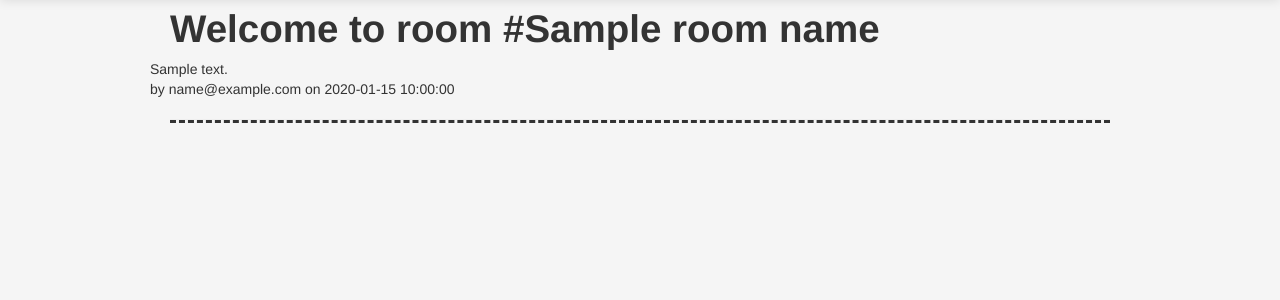
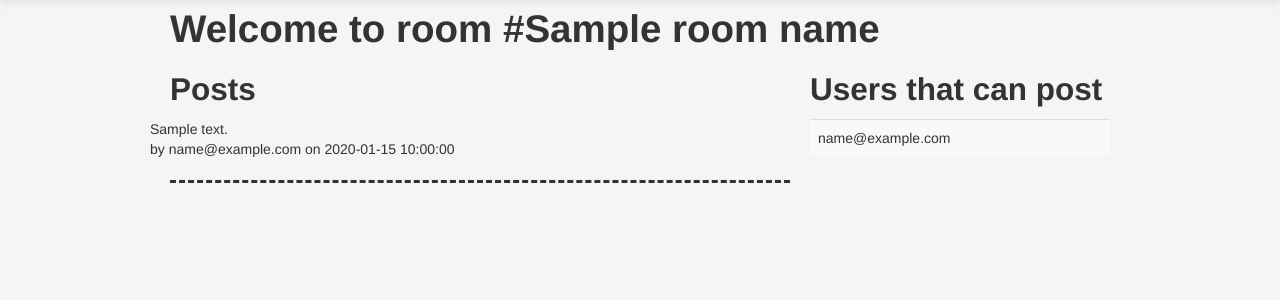
Before and after one commit to mingo/chatty-pie, a Python web app: template templates/single-room.html in a window 1280 px wide. Shown: the part 41-341 px from the top of the page. Run offline with Jinja, Linux system fonts and the light colour scheme; the template is opened without the code that fills it: most values are stand-ins (such as "Sample title", 1, 10 or a date in 2020); some libraries are stand-ins or nearby versions.

Commit message:
Added list of users that are allowed to post to a chatroom. + added info for when no posts are available.

```diff
--- a/templates/single-room.html
+++ b/templates/single-room.html
@@ -3,7 +3,6 @@
 <html>
 <head>
     <link type="text/css" rel="stylesheet" href="/bootstrap/css/bootstrap.css">
-    <link type="text/css" rel="stylesheet" href="/bootstrap/css/bootstrap-responsive.css">
     <style type="text/css">
         body {
             padding-top: 40px;
@@ -27,6 +26,18 @@
 </div>
 <div class="container">
     <h1>Welcome to room #{{ room_name }}</h1>
+    <div class="row">
+        <div class="span8" id="posts">
+            <h2>Posts</h2>
+            {% if not posts %}
+                <div class="alert alert-info">
+                    <strong>Welcome!</strong> There are no posts yet. Add some with
+                    <pre>
+curl -X POST --data\
+    '{"user_email": "user@email.com", "content": "my post"}'\
+  [host]/rooms/{{ room_id }}/posts -i</pre>
+                </div>
+            {% endif %}
             {% for post in posts %}
                 <div class="row">
                     {{ post.content|safe }}
@@ -36,6 +47,23 @@
                 <hr style="border-bottom: dashed">
             {% endfor %}
         </div>
+        <div class="span4" id="users-that-can-post">
+            <h2>Users that can post</h2>
+            <table class="table table-striped">
+                {% if not users %}
+                    <tr>
+                        <td>So lonely here :(</td>
+                    </tr>
+                {% endif %}
+                {% for user in users %}
+                    <tr>
+                        <td>{{ user.email }}</td>
+                    </tr>
+                {% endfor %}
+            </table>
+        </div>
+    </div>
+</div>
 </body>
 </html>
 {% endautoescape %}
```
Also changed, not shown: html_handlers.py (+6 -2 lines). Lines whose indentation alone changed are shown as unchanged.
